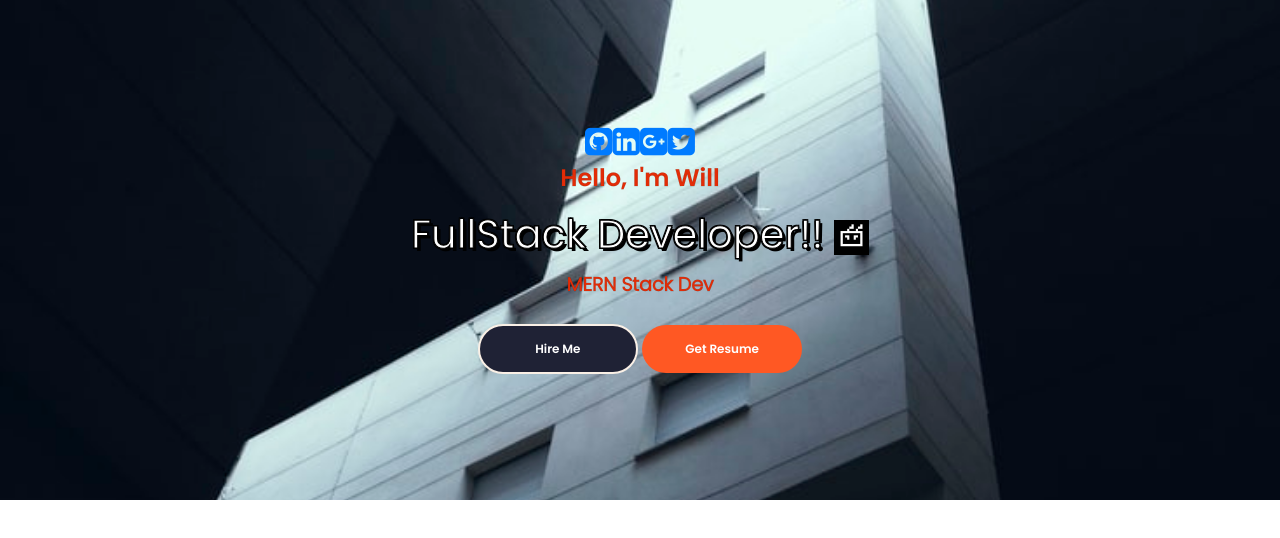
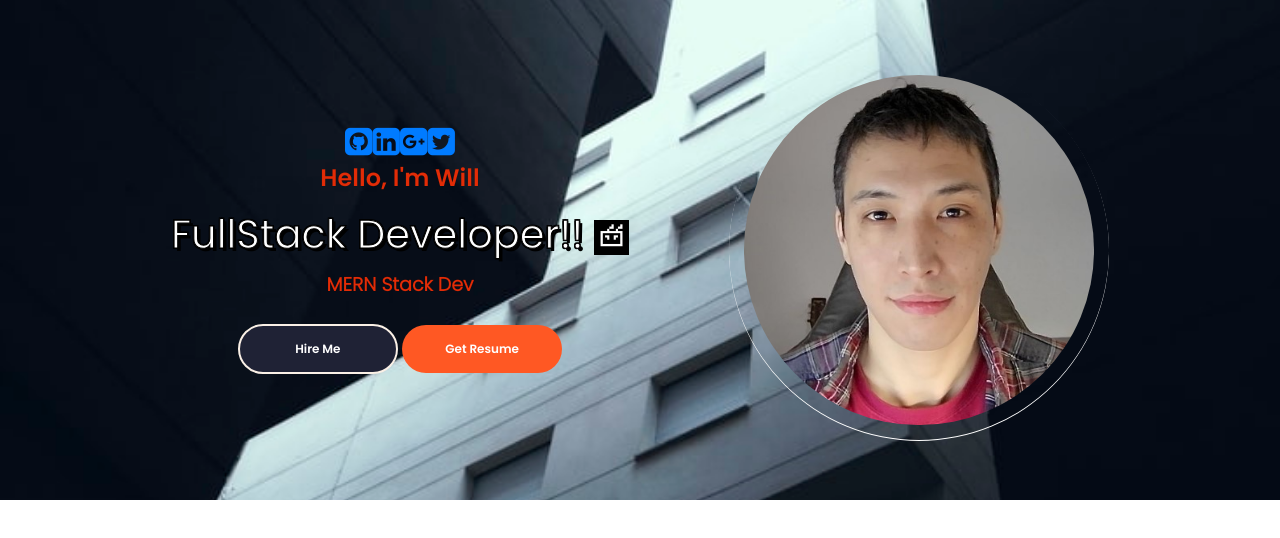
Before and after one commit to wwbarton/bartonDev, a React (Create React App) app in the folder client/: page / in a window 1280 px wide. Shown: the top 538 px of the page. Built offline with nearby package versions, Linux system fonts and the light colour scheme; a web font is replaced by a local one.

Commit message:
profile picture and flex

```diff
--- a/client/src/PortfolioContainer/Home/Profile.css
+++ b/client/src/PortfolioContainer/Home/Profile.css
@@ -65,3 +65,28 @@
   background-color: cornsilk;
   color: #111;
 }
+
+.profile-picture {
+  display: flex;
+  align-items: center;
+  justify-content: center;
+  box-shadow: 0 1px 0px 0px var(--white);
+  border-radius: 50%;
+  height: 380px;
+  width: 380px;
+  margin: 0 0px 0 100px;
+}
+
+.profile-picture-background {
+  height: 92%;
+  width: 92%;
+  background-image: url("../../assets/Home/profilephoto.jpg");
+  background-size: cover;
+  border-radius: 50%;
+  background-repeat: no-repeat;
+  background-position: center;
+}
+.profile-picture-background:hover {
+  transform: scale(1.07);
+  transition: 1s ease-out;
+}
```
